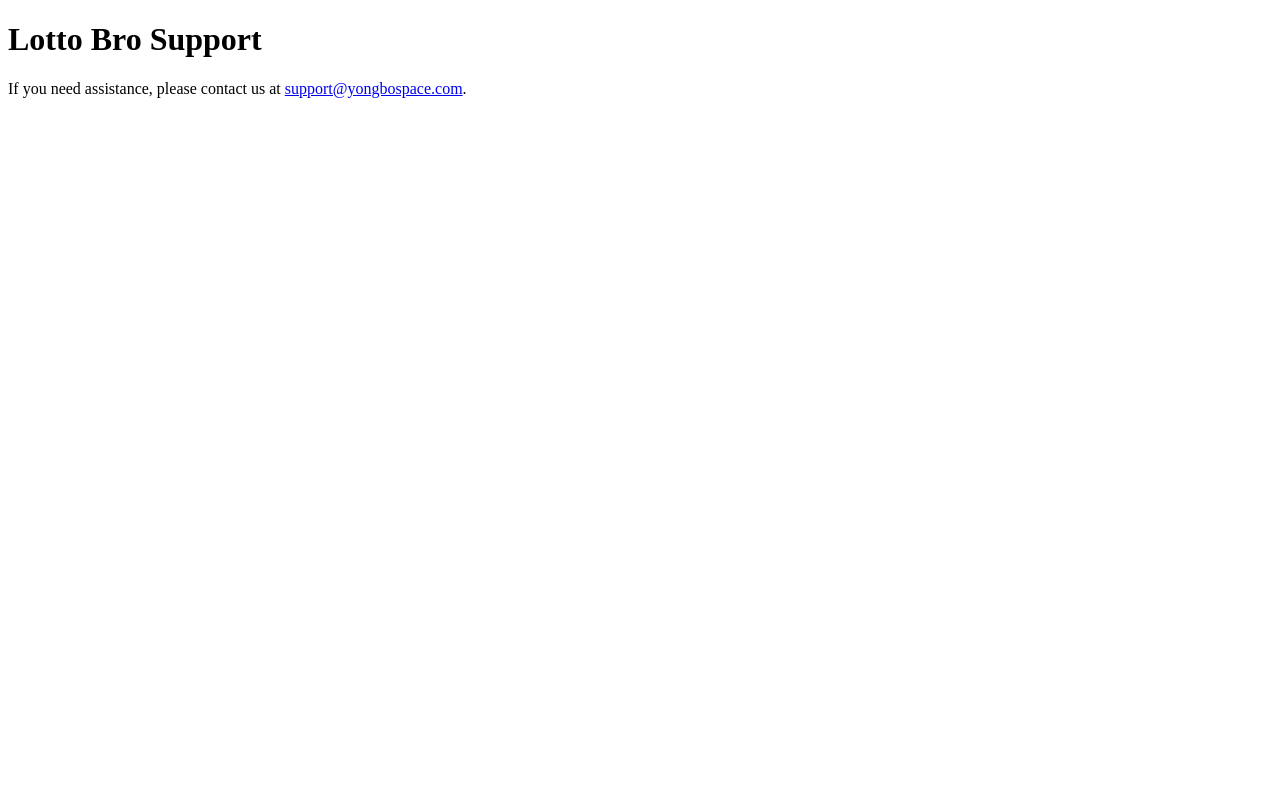
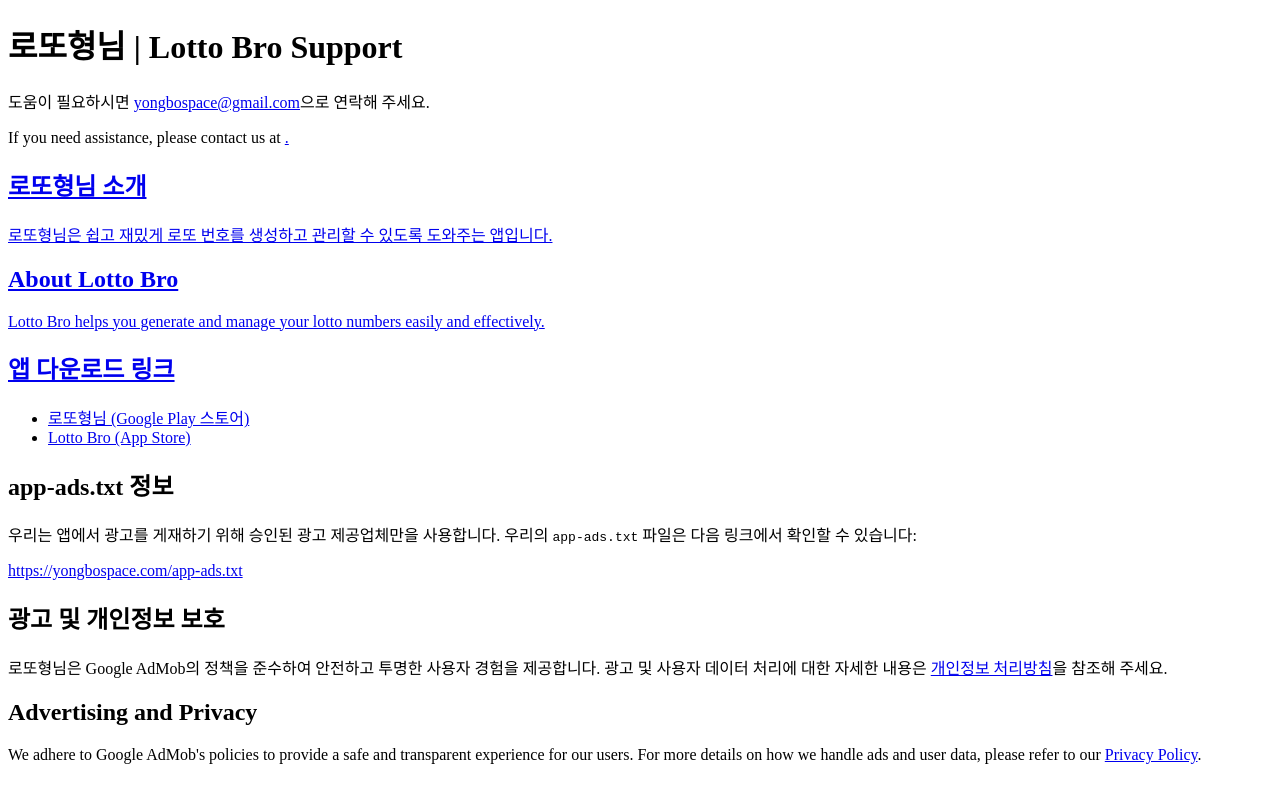
Before and after one commit to yongbospace/lotto-bro-policy, a plain HTML site: page index.html in a window 1280 px wide. Drawn offline with Linux system fonts and the light colour scheme.

Commit message:
Update index.html

```diff
--- a/index.html
+++ b/index.html
@@ -1,10 +1,35 @@
 <!DOCTYPE html>
-<html>
+<html lang="en">
 <head>
-  <title>Lotto Bro Support</title>
+  <meta charset="UTF-8">
+  <title>로또형님 | Lotto Bro Support</title>
 </head>
 <body>
-  <h1>Lotto Bro Support</h1>
-  <p>If you need assistance, please contact us at <a href="mailto:support@yongbospace.com">support@yongbospace.com</a>.</p>
+  <h1>로또형님 | Lotto Bro Support</h1>
+
+  <p>도움이 필요하시면 <a href="mailto:yongbospace@gmail.com">yongbospace@gmail.com</a>으로 연락해 주세요.</p>
+  <p>If you need assistance, please contact us at <a href="mailto:yongbospace@gmail.com"yongbospace@gmail.com</a>.</p>
+
+  <h2>로또형님 소개</h2>
+  <p>로또형님은 쉽고 재밌게 로또 번호를 생성하고 관리할 수 있도록 도와주는 앱입니다.</p>
+
+  <h2>About Lotto Bro</h2>
+  <p>Lotto Bro helps you generate and manage your lotto numbers easily and effectively.</p>
+
+  <h2>앱 다운로드 링크</h2>
+  <ul>
+    <li><a href="https://play.google.com/store/apps/details?id=com.yongbospace.lotto_bro">로또형님 (Google Play 스토어)</a></li>
+    <li><a href="https://apps.apple.com/kr/app/%EB%A1%9C%EB%98%90%ED%98%95%EB%8B%98/id6739152509">Lotto Bro (App Store)</a></li>
+  </ul>
+
+  <h2>app-ads.txt 정보</h2>
+  <p>우리는 앱에서 광고를 게재하기 위해 승인된 광고 제공업체만을 사용합니다. 우리의 <code>app-ads.txt</code> 파일은 다음 링크에서 확인할 수 있습니다:</p>
+  <p><a href="https://github.com/yongbospace/lotto-bro-policy/blob/main/app-ads.txt">https://yongbospace.com/app-ads.txt</a></p>
+
+  <h2>광고 및 개인정보 보호</h2>
+  <p>로또형님은 Google AdMob의 정책을 준수하여 안전하고 투명한 사용자 경험을 제공합니다. 광고 및 사용자 데이터 처리에 대한 자세한 내용은 <a href="https://github.com/yongbospace/lotto-bro-policy/blob/main/privacy_policy.md">개인정보 처리방침</a>을 참조해 주세요.</p>
+
+  <h2>Advertising and Privacy</h2>
+  <p>We adhere to Google AdMob's policies to provide a safe and transparent experience for our users. For more details on how we handle ads and user data, please refer to our <a href="https://github.com/yongbospace/lotto-bro-policy/blob/main/privacy_policy.md">Privacy Policy</a>.</p>
 </body>
 </html>
```
